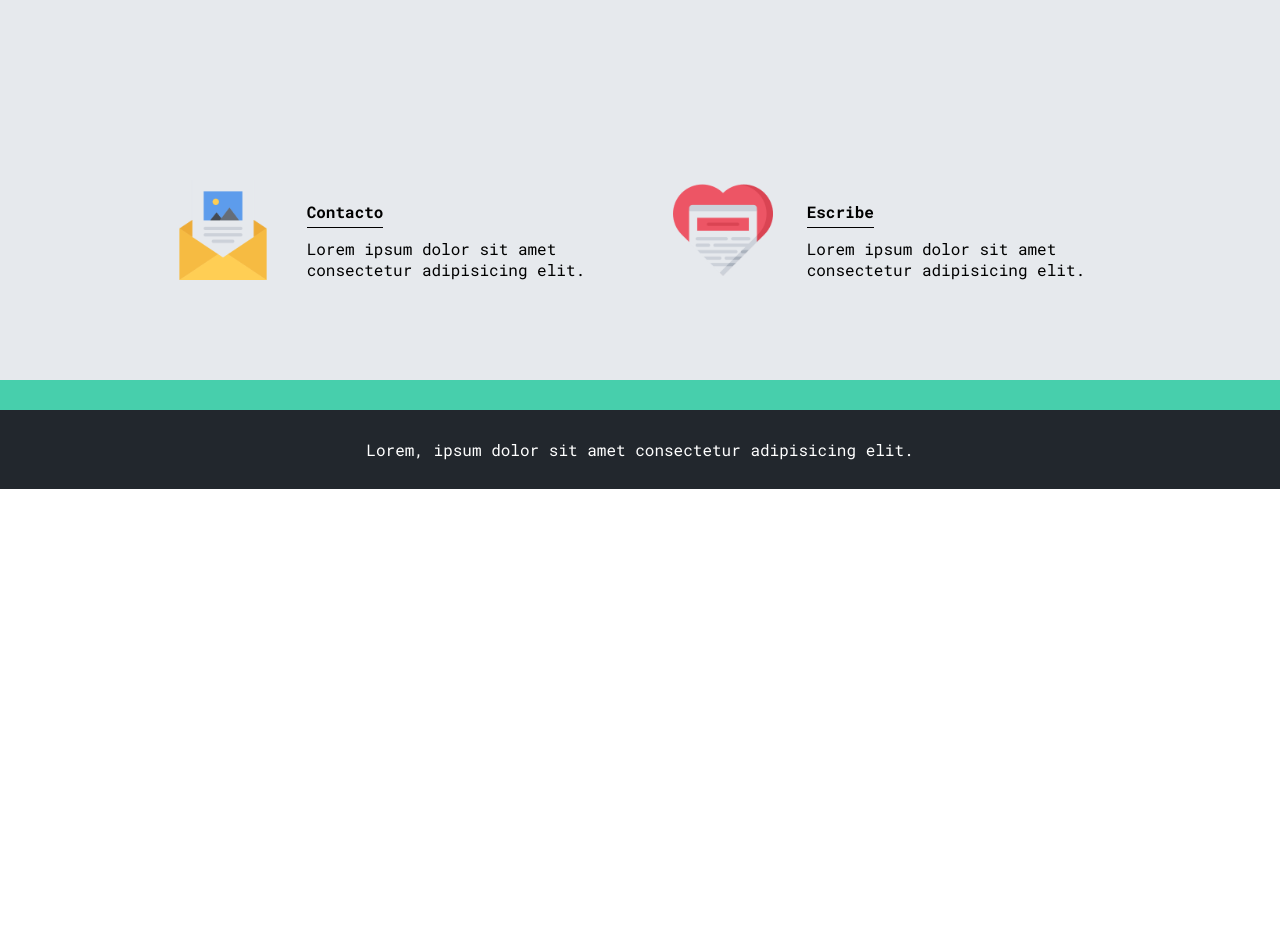
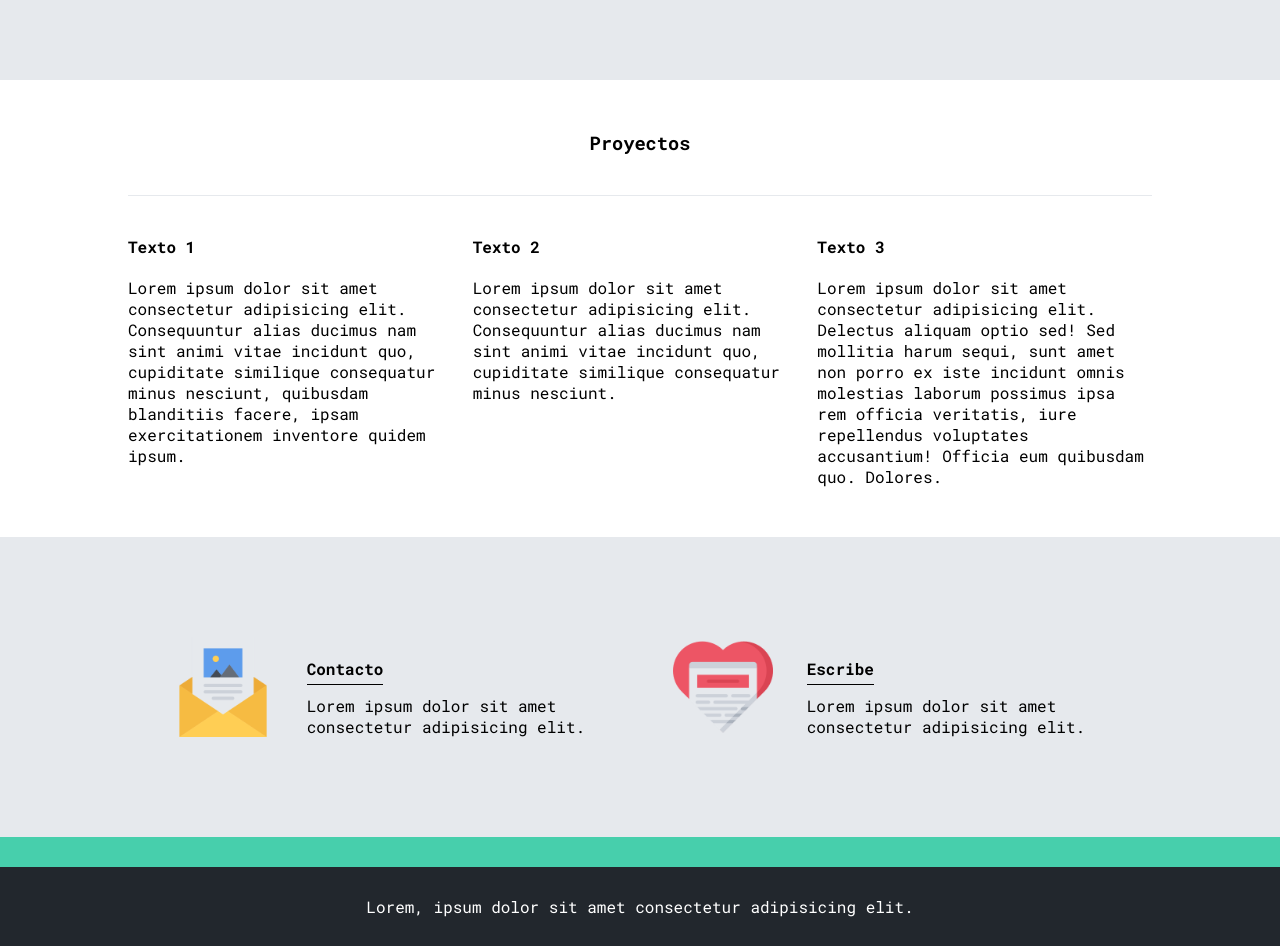
Before and after one commit to salvarez96/curso-maquetacion-css, a Next.js app: page /perfil in a window 1280 px wide. Shown: the part 560-1506 px from the top of the page. Before the commit the page ends 1049 px from the top, so only its background shows below. Built offline with nearby package versions, Linux system fonts and the light colour scheme.

Commit message:
Agregada la sección proyectos en la página de perfil

```diff
--- /dev/null
+++ b/components/profile/projectDescription.jsx
@@ -0,0 +1,22 @@
+import React from "react";
+import styled from "styled-components";
+
+// Estilos
+
+const Article = styled.article`
+  & h4 {
+    margin-bottom: 20px;
+  }
+`;
+/* ------------------------------------------- */
+
+// Componente
+
+export default function ProjectDescription({ title, content }) {
+  return(
+    <Article>
+      <h4>{ title }</h4>
+      <p>{ content }</p>
+    </Article>
+ );
+}
--- /dev/null
+++ b/components/profile/projects.json
@@ -0,0 +1,14 @@
+{
+  "project1": {
+    "title": "Texto 1",
+    "content": "Lorem ipsum dolor sit amet consectetur adipisicing elit. Consequuntur alias ducimus nam sint animi vitae incidunt quo, cupiditate similique consequatur minus nesciunt, quibusdam blanditiis facere, ipsam exercitationem inventore quidem ipsum."
+  },
+  "project2": {
+    "title": "Texto 2",
+    "content": "Lorem ipsum dolor sit amet consectetur adipisicing elit. Consequuntur alias ducimus nam sint animi vitae incidunt quo, cupiditate similique consequatur minus nesciunt."
+  },
+  "project3": {
+    "title": "Texto 3",
+    "content":"Lorem ipsum dolor sit amet consectetur adipisicing elit. Delectus aliquam optio sed! Sed mollitia harum sequi, sunt amet non porro ex iste incidunt omnis molestias laborum possimus ipsa rem officia veritatis, iure repellendus voluptates accusantium! Officia eum quibusdam quo. Dolores."
+  }
+}
--- /dev/null
+++ b/components/profile/projectsSection.jsx
@@ -0,0 +1,50 @@
+import React from "react";
+import styled from "styled-components";
+import ProjectDescription from "./projectDescription";
+import projects from './projects.json';
+
+// Estilos
+
+const Section = styled.section`
+  width: 80vw;
+  max-width: 1200px;
+  margin: 50px auto;
+
+  & h3 {
+    text-align: center;
+    padding-bottom: 40px;
+    border-bottom: 1px solid var(--gray-bg);
+  }
+
+  & div {
+    display: grid;
+    grid-template-columns: repeat(3, 1fr);
+    gap: 10px;
+    margin-top: 40px;
+  }
+`;
+/* ------------------------------------------- */
+
+// Componente
+
+export default function ProjectsSection() {
+  return(
+    <Section>
+      <h3>Proyectos</h3>
+      <div>
+        <ProjectDescription
+          title={projects.project1.title}
+          content={projects.project1.content}
+        />
+        <ProjectDescription
+          title={projects.project2.title}
+          content={projects.project2.content}
+        />
+        <ProjectDescription
+          title={projects.project3.title}
+          content={projects.project3.content}
+        />
+      </div>
+    </Section>
+ );
+}
--- a/pages/perfil.js
+++ b/pages/perfil.js
@@ -3,6 +3,7 @@ import ContactMeGlobal from "../components/global-comps/contactMeGlobal";
 import FooterGlobal from "../components/global-comps/footerGlobal";
 import HeaderMain from "../components/global-comps/headerGlobal";
 import HelloSection from "../components/profile/helloSection";
+import ProjectsSection from "../components/profile/projectsSection";
 
 export default function ProfilePage() {
   return(
@@ -11,8 +12,11 @@ export default function ProfilePage() {
         <title>Mi perfil</title>
       </Head>
       <HeaderMain />
-      <HelloSection />
-      <ContactMeGlobal />
+      <main>
+        <HelloSection />
+        <ProjectsSection />
+        <ContactMeGlobal />
+      </main>
       <FooterGlobal />
     </>
   );
```
